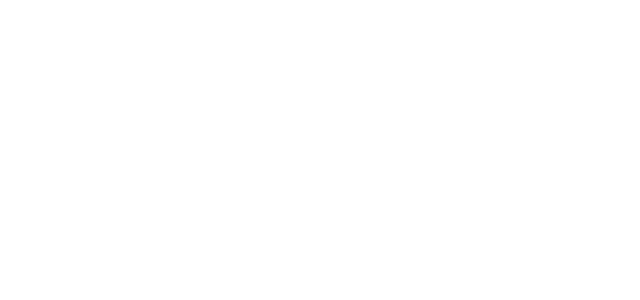
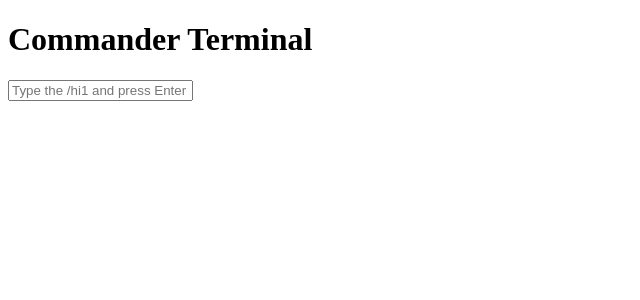
Before and after one commit to JDXE22/commander_frontend, a React (Vite) app in the folder frontend/: page / in a window 1280 px wide. Shown: the top 300 px of the page, without its empty margins (0-640 px from the left). Built offline with nearby package versions, Linux system fonts and the light colour scheme.

Commit message:
feat(frontend/src/components/input/Form.jsx): create and modularize Form component for use in App.jsx

```diff
--- a/frontend/src/App.jsx
+++ b/frontend/src/App.jsx
@@ -1,7 +1,20 @@
 import { useState } from "react";
+import { Form } from "./components/input/Form";
 
 function App() {
-  return <> {console.log(`Hello world`)}</>;
+  const [inputText, setInputText] = useState('')
+  const [commands, setCommands] = useState([])
+
+  const handleInput = (e) => {
+    setInputText(e.target.value)
+  }
+
+
+  return (<div>
+    <h1>Commander Terminal</h1>
+    <Form onChange={handleInput} value={inputText} />
+
+  </div>)
 }
 
 export default App;
--- /dev/null
+++ b/frontend/src/components/input/Form.jsx
@@ -0,0 +1,7 @@
+export const Form = ({onChange, value}) => {
+    return(
+        <form>
+            <input onChange={onChange}  type="text" placeholder="Type the /hi1 and press Enter"  value={value}/>
+        </form>
+    )
+};
```
